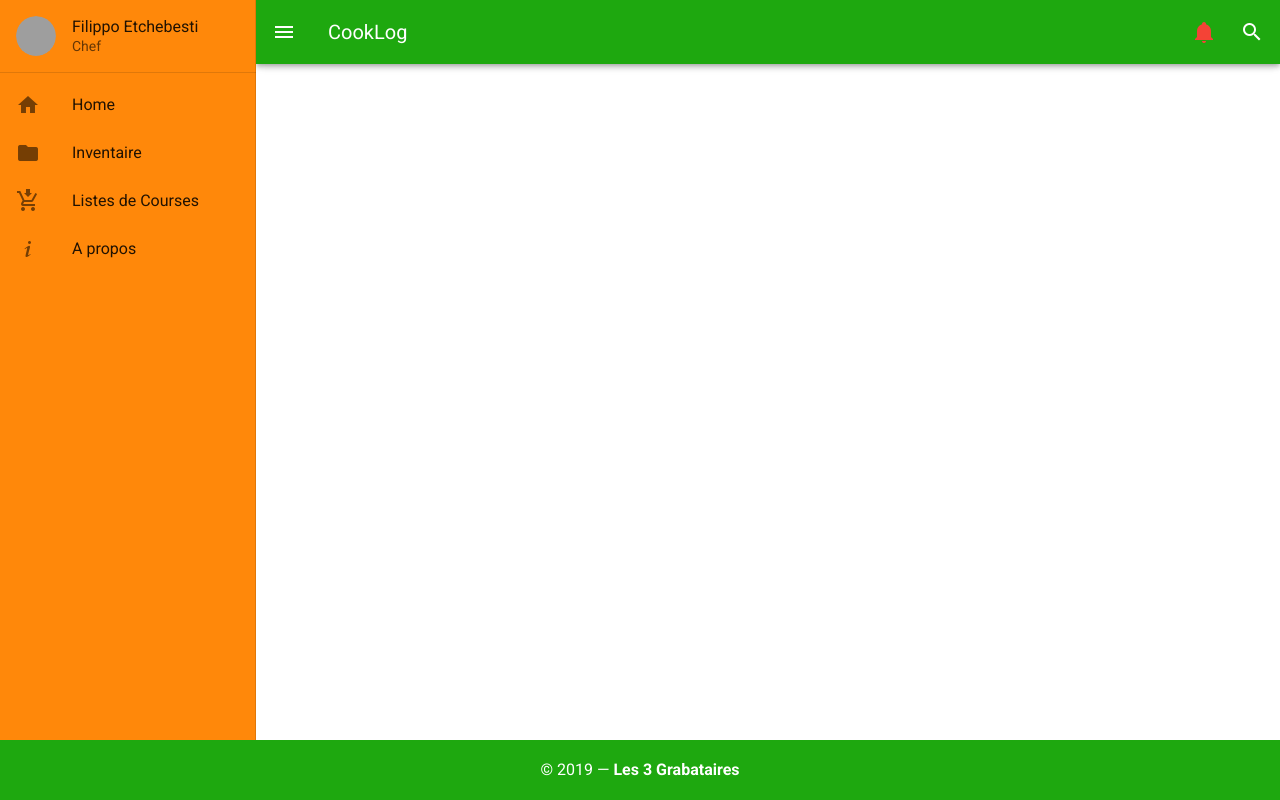
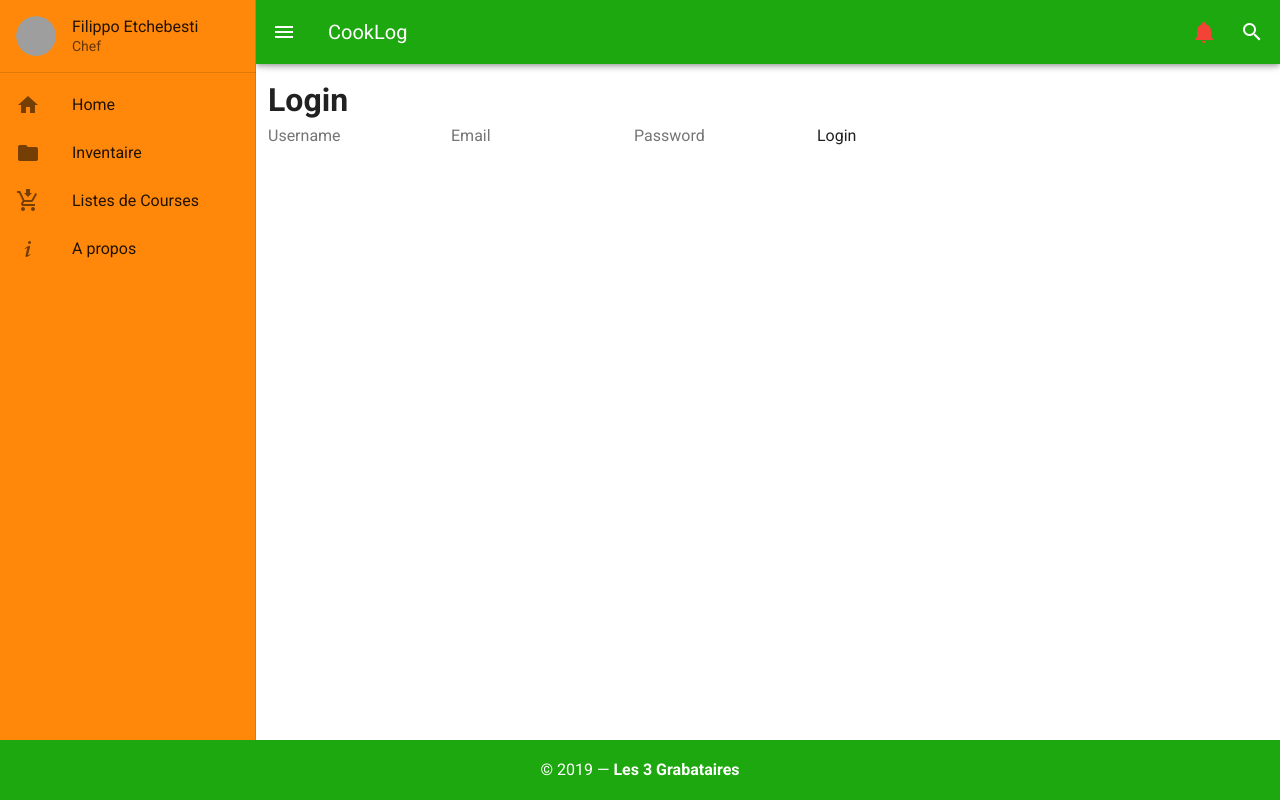
Before and after one commit to Volkramer/CookLog, a Vue app: page /signin in a window 1280 px wide. Built offline with nearby package versions, Linux system fonts and the light colour scheme; grey boxes are pictures that could not be loaded.

Commit message:
add a signin page at /signin
not functionnal

```diff
--- a/src/router.js
+++ b/src/router.js
@@ -5,6 +5,7 @@ import ListStockListsPage from "@/views/ListStockListsPage";
 import StockListPage from "@/views/StockListPage";
 import SignUpPage from "@/views/SignUpPage.vue";
 import ShoppingListPage from "@/views/ShoppingListPage";
+import SignInPage from "@/views/SignInPage";
 
 Vue.use(Router)
 
@@ -41,6 +42,11 @@ export default new Router({
       component: SignUpPage
     },
     {
+      path: '/signin',
+      name: 'signin',
+      component: SignInPage
+    },
+    {
       path: '/shoppinglist',
       name: 'shoppinglist',
       component: ShoppingListPage
--- /dev/null
+++ b/src/views/SignInPage.vue
@@ -0,0 +1,27 @@
+<template>
+  <div id="login">
+    <h1>Login</h1>
+    <input type="text" name="username" v-model="input.username" placeholder="Username" />
+    <input type="text" name="email" v-model="input.email" placeholder="Email" />
+    <input type="password" name="password" v-model="input.password" placeholder="Password" />
+    <button type="button" v-on:click="login()">Login</button>
+  </div>
+</template>
+
+<script>
+  export default {
+    name: 'Login',
+    data() {
+      return {
+        input: {
+          username: "",
+          password: ""
+        }
+      }
+    },
+  }
+</script>
+
+<style scoped>
+
+</style>
```
